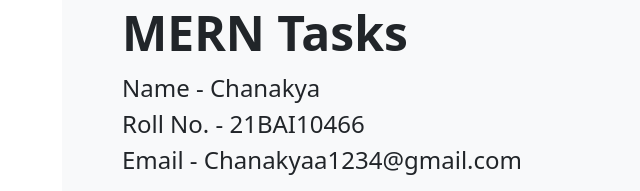
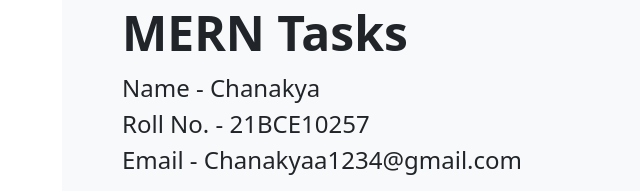
Before and after one commit to Chanakya1238/BS-JS-tasks, a plain HTML site: page index.html in a window 1280 px wide. Shown: the part 193-384 px from the top of the page, 20-660 px from the left. Drawn offline with nearby package versions, Linux system fonts and the light colour scheme.

Commit message:
Update index.html

```diff
--- a/index.html
+++ b/index.html
@@ -90,7 +90,7 @@
             <p class="col-md-8 fs-4">
             Name - Chanakya
                 <br />
-                Roll No. - 21BAI10466
+                Roll No. - 21BCE10257
                 <br />
                 Email - Chanakyaa1234@gmail.com
             </p>
```
